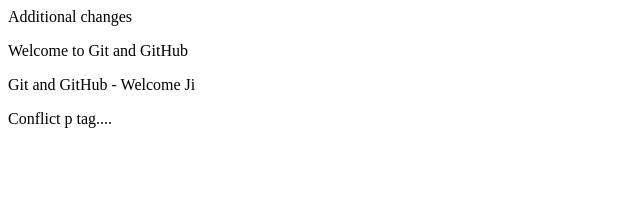
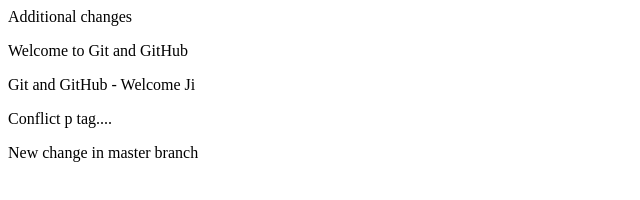
Before and after one commit to githubmuraleemk/mygit-demo, a plain HTML site: page web/index.html in a window 1280 px wide. Shown: the whole page, without its empty margins (0-640 px from the left). Drawn offline with Linux system fonts and the light colour scheme.

Commit message:
change in master

```diff
--- a/web/index.html
+++ b/web/index.html
@@ -5,5 +5,6 @@
         <p>Welcome to Git and GitHub</p>
         <p>Git and GitHub - Welcome Ji</p>
         <p>Conflict p tag....</p>
+        <p>New change in master branch</p>
     </body>
 </html>
```
